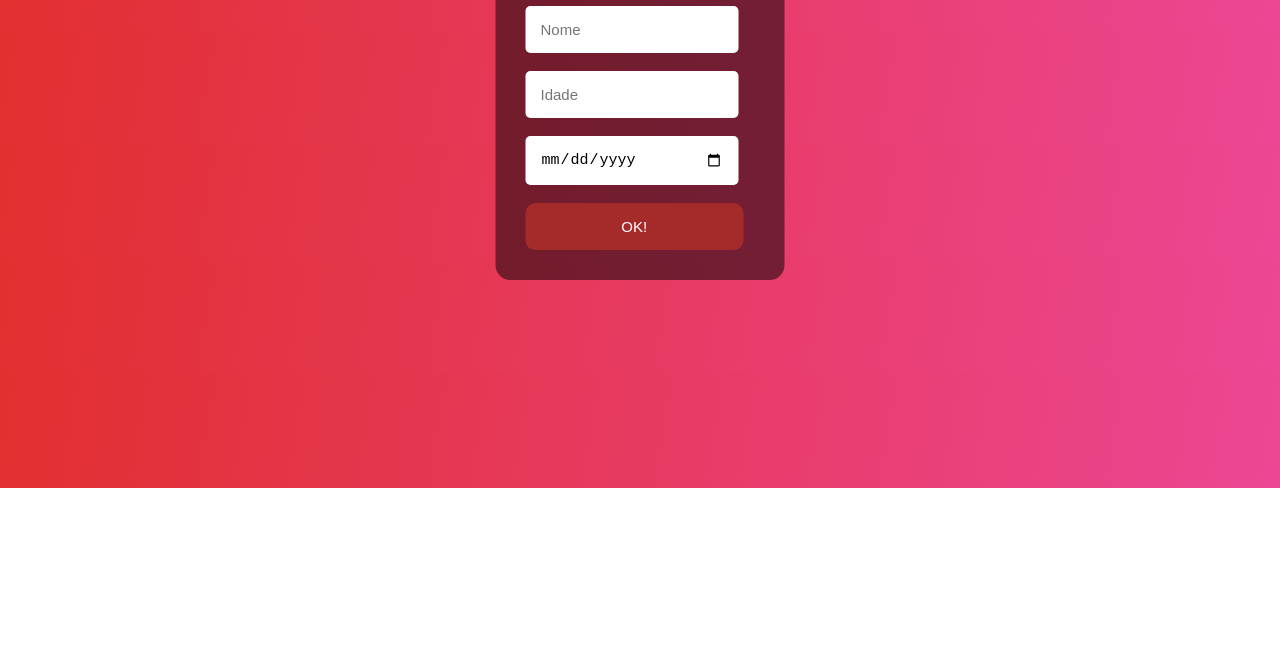
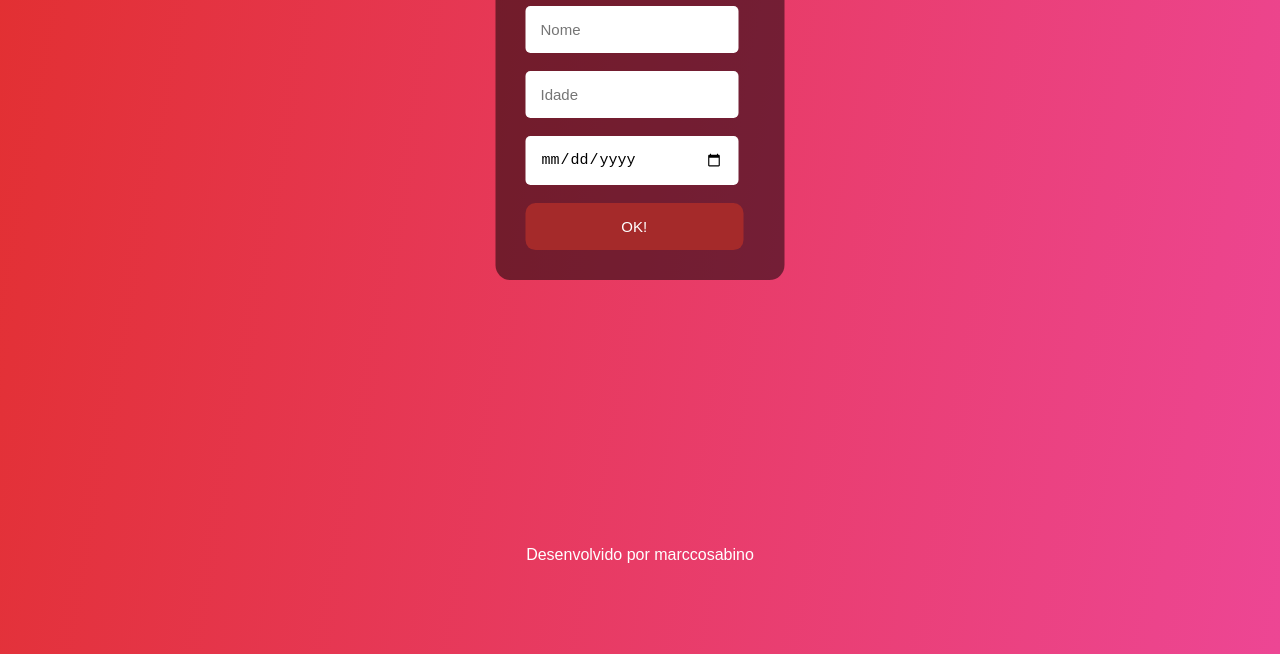
Before and after one commit to marccosabino/programacao_web_ads, a plain HTML site: page index.html in a window 1280 px wide. Shown: the part 312-966 px from the top of the page. Before the commit the page ends 800 px from the top, so only its background shows below. Drawn offline with Linux system fonts and the light colour scheme.

Commit message:
Atualização 4.1

```diff
--- a/estilos.css
+++ b/estilos.css
@@ -45,3 +45,10 @@ button {
 button:hover {
     background-color: rgb(183, 50, 50);
 }
+
+footer {
+    margin-top: 800px;
+    color: white;
+    width: 100%;
+    height: 100px;
+}
--- a/index.html
+++ b/index.html
@@ -20,7 +20,7 @@
     </div>
 
     <footer>
-        <p class="texto-paragrafo">Desenvolvido por marccosabinoZ</p>
+        <p class="texto-paragrafo">Desenvolvido por marccosabino</p>
     </footer>
 </body>
 </html>
```
